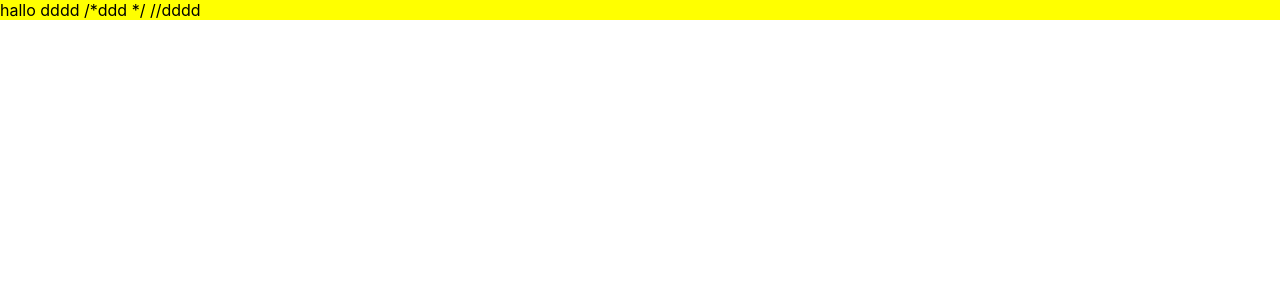
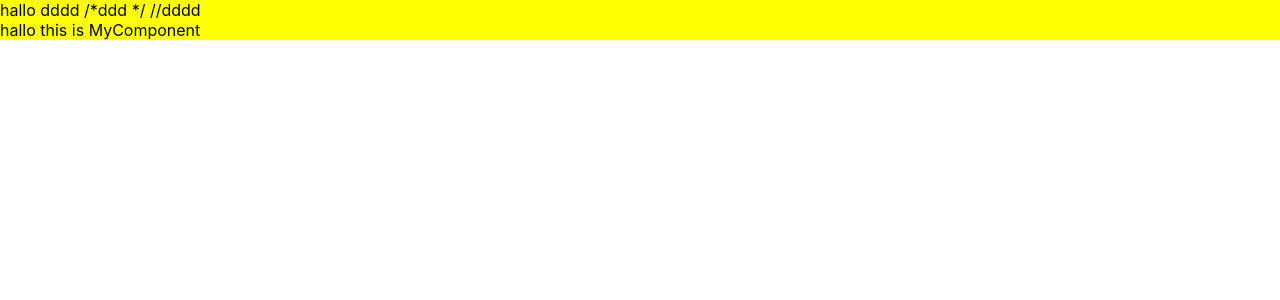
Before and after one commit to mitzbarbie/react-skills, a React (Create React App) app: page / in a window 1280 px wide. Shown: the top 300 px of the page. Built offline with nearby package versions, Linux system fonts and the light colour scheme.

Commit message:
import & export

```diff
--- a/src/App.js
+++ b/src/App.js
@@ -1,11 +1,12 @@
-import { Fragment } from "react";
 import "./App.css";
+import MyComponent from "./component/MyComponent";
 
 function App() {
   const name = "hallo";
   return (
     <div className="test">
       {name} {/*ddd*/}dddd /*ddd */ //dddd
+      <MyComponent />
     </div>
   );
 }
--- a/src/component/MyComponent.js
+++ b/src/component/MyComponent.js
@@ -1,5 +1,5 @@
 const MyComponent = () => {
-  return <div>hallo this is test</div>;
+  return <div>hallo this is MyComponent</div>;
 };
 
 export default MyComponent;
```
